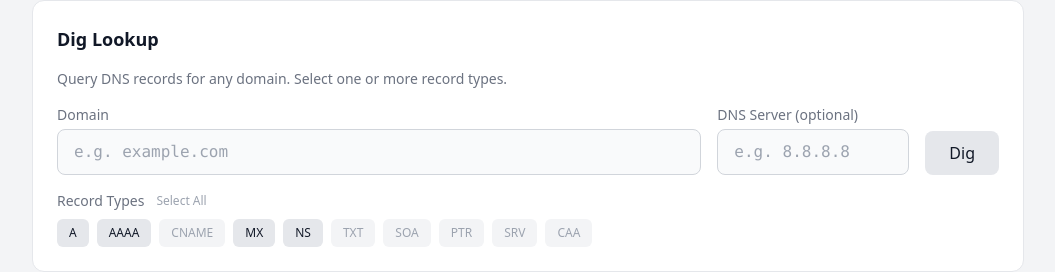
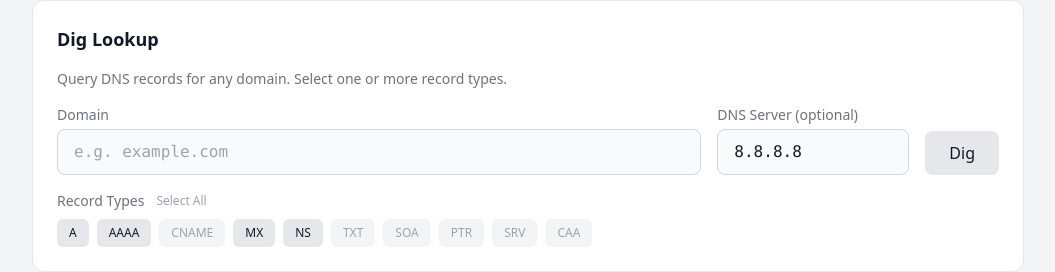
Before and after one commit to salagent44/saldns, a Vue app in the folder frontend/: page / in a window 1280 px wide. Both pictures are taken after a click on the button "Dig". Shown: the part 161-433 px from the top of the page, without its empty margins (112-1167 px from the left). Built offline with nearby package versions, Linux system fonts and the light colour scheme.

Commit message:
Default DNS server to Google (8.8.8.8)
Co-Authored-By: Claude Opus 4.6 <noreply@anthropic.com>

```diff
--- a/frontend/src/components/DigLookup.vue
+++ b/frontend/src/components/DigLookup.vue
@@ -135,7 +135,7 @@
 import { ref, computed } from 'vue'
 
 const domain = ref('')
-const server = ref('')
+const server = ref('8.8.8.8')
 const selectedTypes = ref(['A', 'AAAA', 'MX', 'NS'])
 const results = ref([])
 const loading = ref(false)
```
